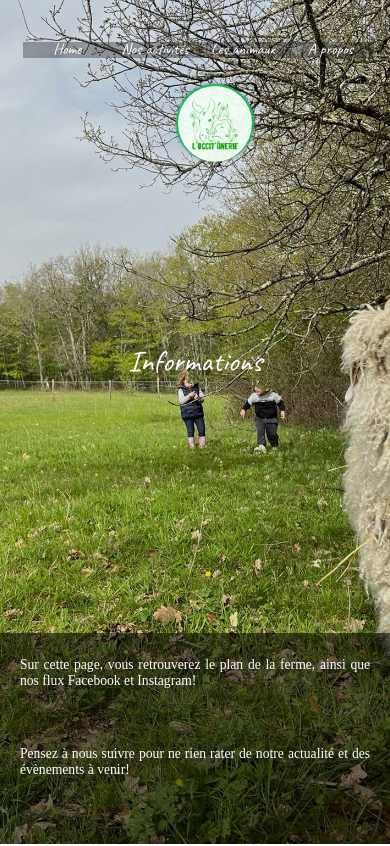
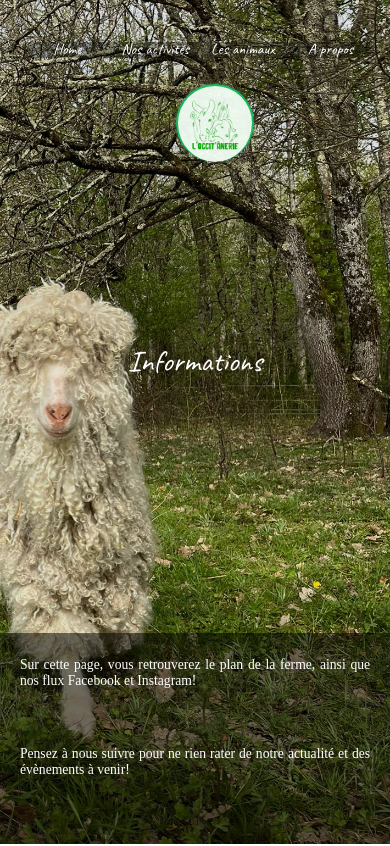
Before and after one commit to ClementBenezech/occitanerie, a Next.js app: page /about in a window 390 px wide. Shown: the top 846 px of the page. Built offline with nearby package versions, Linux system fonts and the light colour scheme; a web font is replaced by a local one.

Commit message:
Aligned about page cover image to optimize mobile layout

```diff
--- a/src/app/about/page.tsx
+++ b/src/app/about/page.tsx
@@ -8,7 +8,7 @@ export default function Page() {
   return (
     <main className={styles.main}>
       <Image
-        className="page-cover-image"
+        className="page-cover-image page-cover-position-right"
         src={background}
         alt="Des bons gros farmers"
       />
--- a/src/app/globals.css
+++ b/src/app/globals.css
@@ -106,6 +106,10 @@ a {
   @media screen and (max-width: 1024px) {
     object-fit: cover;
   }
+}
+
+.page-cover-position-right {
+  object-position: right;
 }
 
 .page-cover-image-text {
```
